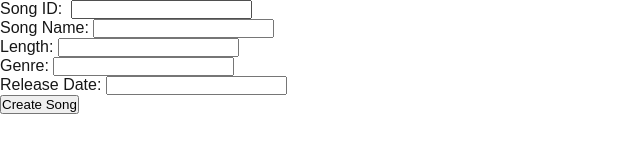
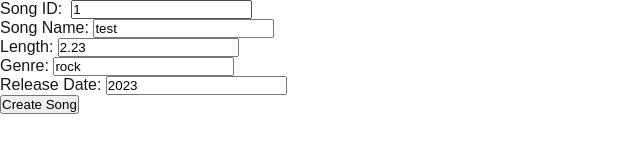
Before and after one commit to John-Zaia/project2, a Next.js app: page /admin/edit/1 in a window 1280 px wide. Shown: the top 160 px of the page, without its empty margins (0-640 px from the left). Built offline with nearby package versions, Linux system fonts and the light colour scheme; data requests are answered from the project's data file.

Commit message:
Edit form is now working however, there is no form validation yet.

```diff
--- a/app/admin/edit/[id]/page.js
+++ b/app/admin/edit/[id]/page.js
@@ -1,10 +1,11 @@
 import { EditForm } from "@/components/editForm";
 
-export default async function Page()
+export default async function editPage(props)
 {
-  const data = await fetch("http://localhost:4000/songs");
+  const { id } = await props.params
+  const data = await fetch(`http://localhost:4000/songs/${id}`);
   const songs = await data.json();
   return(
-    <EditForm />
+    <EditForm song={songs}/>
   )
 }
--- /dev/null
+++ b/app/admin/edit/actions.js
@@ -0,0 +1,18 @@
+'use server'
+
+import { revalidatePath } from "next/cache"
+
+export async function updateSong(data){
+    await fetch(`http://localhost:4000/songs/${data.id}`,{
+        method: "PUT",
+        headers:{
+            "Content-Type": "application/json"
+        },
+        body: JSON.stringify(data)
+    })
+
+    revalidatePath("/collection")
+    revalidatePath(`/collection/${data.id}`)
+    revalidatePath("admin")
+    revalidatePath(`/admin/edit/${data.id}`)
+}
--- a/components/editForm.js
+++ b/components/editForm.js
@@ -1,18 +1,43 @@
 'use client'
-export function EditForm(){
+import { useState } from 'react'
+import { updateSong} from '@/app/admin/edit/actions'
+
+export function EditForm({ song }){
+    const [songData, setSongData] = useState({
+        id: song.id,
+        name: song.name,
+        length: song.length,
+        genre: song.genre,
+        releasedate: song.releasedate
+    } )
+
+    const handleEdit = (e) => {
+        setSongData({ ...songData, [e.target.name]: e.target.value });
+      };
+
+    async function handleSubmit(e){
+        e.preventDefault();
+        await updateSong(songData)
+    }
+
   return (
     <div>
-        <form>
+        <form onSubmit={handleSubmit}>
             <label htmlFor="id">Song ID: </label>&nbsp;
-            <input type="text" name="id" id="id" /> <br/>
+            <input type="text" name="name" id="id" defaultValue={songData.id} onChange={handleEdit}/> <br/>
+
             <label htmlFor="name">Song Name:</label>&nbsp;
-            <input type="text" name="name" id="name" /> <br/>
+            <input type="text" name="name" id="name" defaultValue={songData.name} onChange={handleEdit}/> <br/>
+
             <label htmlFor="length">Length:</label>&nbsp;
-            <input type="number" step="0.01" name="length" id="length" /> <br/>
+            <input type="number" step="0.01" name="length" id="length" defaultValue={songData.length} onChange={handleEdit}/> <br/>
+
             <label htmlFor="genre">Genre:</label>&nbsp;
-            <input type="text" name="genre" id="genre" /> <br/>
+            <input type="text" name="genre" id="genre" defaultValue={songData.genre} onChange={handleEdit}/> <br/>
+
             <label htmlFor="releasedate">Release Date:</label>&nbsp;
-            <input type="number" name="releasedate" id="releasedate" /> <br/>
+            <input type="number" name="releasedate" id="releasedate" defaultValue={songData.releasedate} onChange={handleEdit}/> <br/>
+
             <input type="submit" value="Create Song" />
         </form>
     </div>
--- a/db.json
+++ b/db.json
@@ -2,10 +2,10 @@
   "songs": [
     {
       "id": "3",
-      "name": "Paranoid",
-      "length": 2.53,
-      "genre": "Metal",
-      "releasedate": 1970
+      "name": "something else",
+      "length": "2.33",
+      "genre": "rock",
+      "releasedate": "2002"
     },
     {
       "id": "4",
```
Also changed, not shown: app/admin/create/actions.js (renamed from app/admin/create/action.js).
